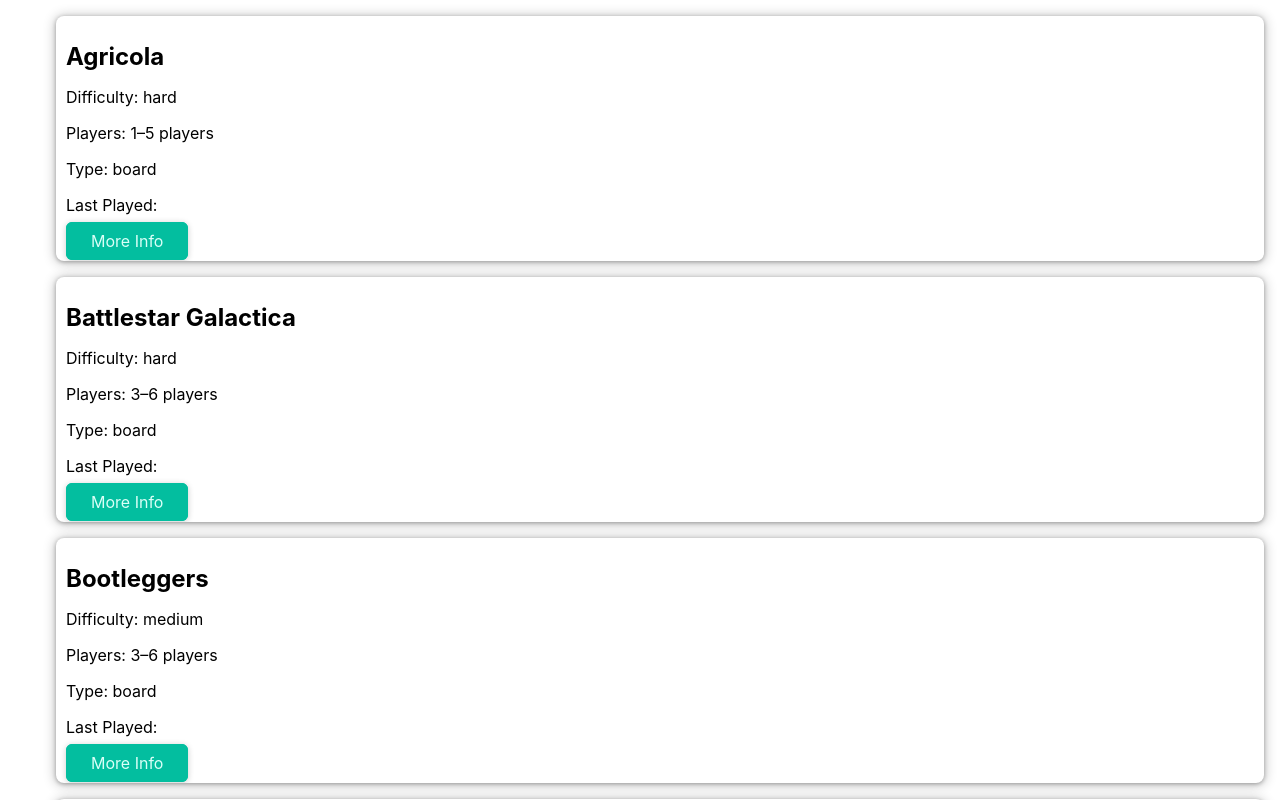
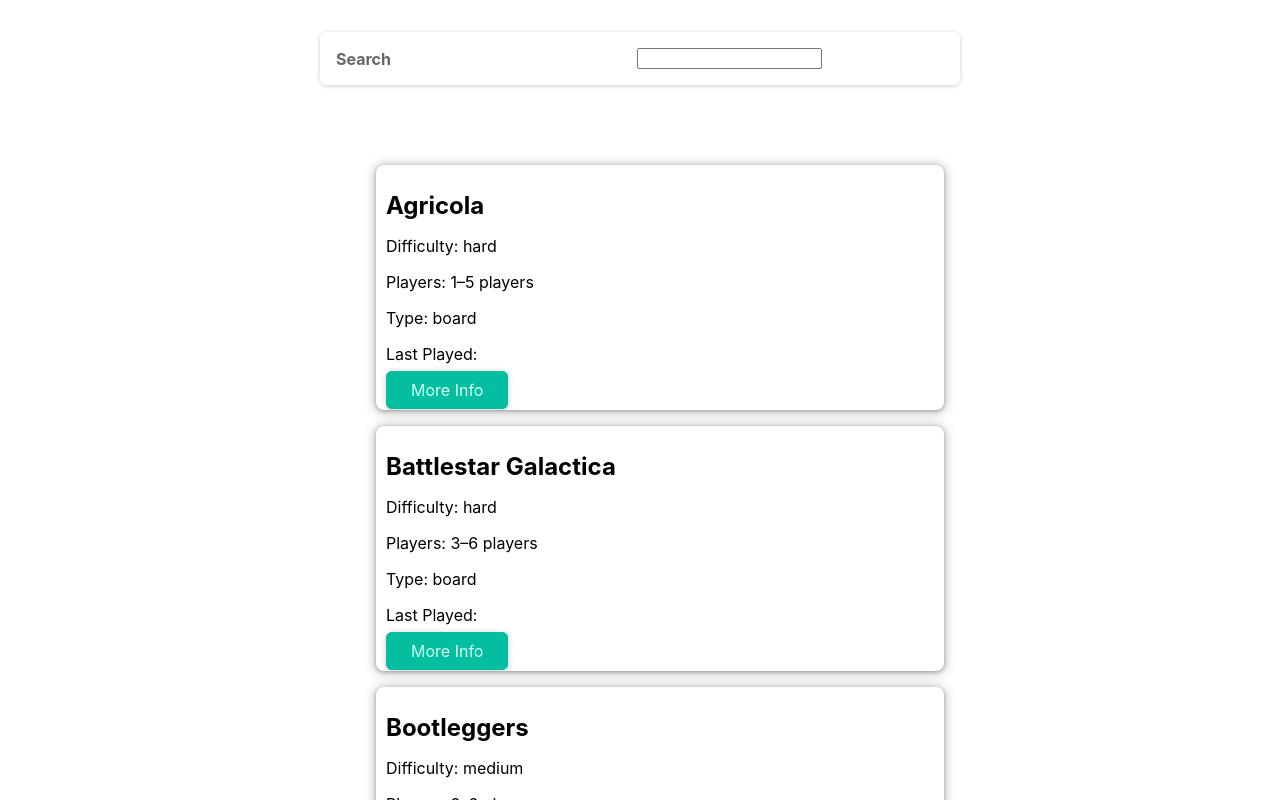
Before and after one commit to TheDoctorWhom/BoardGameNext, a Next.js app: page / in a window 1280 px wide. Shown: the top 800 px of the page. Built offline with nearby package versions, Linux system fonts and the light colour scheme.

Commit message:
added search form non-functional

```diff
--- a/components/boargame-list.js
+++ b/components/boargame-list.js
@@ -17,7 +17,7 @@
 
 
     return (
-        <ul classeName={classes.list}>
+        <ul className={classes.list}>
             {boardgames.map((boardgame) => (
                 <Boardgame
                     key={boardgame.title}
--- /dev/null
+++ b/components/search.js
@@ -0,0 +1,28 @@
+import classes from './search.module.css';
+import { useRef } from 'react';
+
+function Search(props){
+
+    const searchTextInputRef = useRef();
+
+    function submitHandler(event){
+        event.preventDefault();
+
+        const searchText = searchTextInputRef.current.value;
+
+        props.onSearch(searchText, props.data);
+    }
+
+    return(
+        <form className={classes.form}>
+            <div className={classes.controls}>
+                <div className={classes.control}>
+                    <label htmlFor='searchtext'>Search</label>
+                    <input type='text' id='searchtext' name='searchtext' ref={searchTextInputRef} />
+                </div>
+            </div>
+        </form>
+    );
+}
+
+export default Search;
--- /dev/null
+++ b/components/search.module.css
@@ -0,0 +1,70 @@
+.form {
+    margin: 2rem auto;
+    box-shadow: 0 1px 4px rgba(0,0,0,0.2);
+    padding: 1rem;
+    background-color: white;
+    border-radius: 6px;
+    width: 90%;
+    max-width: 40rem;
+    display: flex;
+    justify-content: space-between;
+    flex-direction: column;
+    gap: 1rem;
+  }
+
+  .controls {
+    width: 100%;
+    display: flex;
+    gap: 1rem;
+    flex-direction: column;
+  }
+
+  .control {
+    flex: 1;
+    display: flex;
+    gap: 1rem;
+    align-items: center;
+    justify-content: space-between;
+  }
+
+  .control label {
+    color:#666666;
+    font-weight: bold;
+  }
+
+  .control select {
+    font: inherit;
+    /* background-color: white; */
+    border-radius: 6px;
+    width: 70%;
+    padding: 0.25rem;
+  }
+
+  .form button {
+    width: 100%;
+    font: inherit;
+    padding: 0.25rem 0.5rem;
+    background-color: #03be9f;
+    border: 1px solid #03be9f;
+    color: #dafff7;
+    border-radius: 4px;
+  }
+
+  @media (min-width: 768px) {
+    .form {
+      flex-direction: row;
+    }
+
+    .controls {
+      width: 80%;
+      flex-direction: row;
+    }
+
+    .control select {
+      width: 100%;
+    }
+
+    .form button {
+      width: 20%;
+    }
+  }
--- a/json/boardgame-data.json
+++ b/json/boardgame-data.json
@@ -116,7 +116,7 @@
              "time": "30 min",
              "type": "board",
              "lastplayed": null,
-             "link": "https://boardgamegeek.com//boardgame/119890/agricola-all-creatures-big-and-small"
+             "link": "https://boardgamegeek.com/boardgame/119890/agricola-all-creatures-big-and-small"
           },
           {
              "title": "Cutthroat Caverns",
@@ -326,15 +326,6 @@
              "link": "https://boardgamegeek.com/boardgame/246784/cryptid"
           },
           {
-             "title": "Forbidden Island",
-             "difficulty": "medium",
-             "players": "2–4 players",
-             "time": "30 Min",
-             "type": "board",
-             "lastplayed": null,
-             "link": "https://boardgamegeek.com/boardgame/65244/forbidden-island"
-          },
-          {
              "title": "Galaxy Trucker",
              "difficulty": "medium",
              "players": "2–4  players",
@@ -494,7 +485,7 @@
              "time": "30 Min",
              "type": "board",
              "lastplayed": null,
-             "link": "https://https://boardgamegeek.com/boardgame/122298/morels"
+             "link": "https://boardgamegeek.com/boardgame/122298/morels"
           },
           {
              "title": "Munchkin Quest",
--- a/pages/index.js
+++ b/pages/index.js
@@ -3,10 +3,14 @@
 import styles from '../styles/Home.module.css'
 import BoardgameList from '../components/boargame-list';
 import useSWR from 'swr';
+import Search from '../components/search.js';
+import { useState } from "react";
 
 const fetcher = (url) => fetch(url).then((res) => res.json());
 
 export default function Home() {
+
+  const [boardgames, setBoardgames] = useState(0);
 
   const { data, error } = useSWR('/api/boardgame-data', fetcher);
 
@@ -18,10 +22,26 @@
 
   const boardgameData = JSON.parse(data);
 
-  // console.log(boardgameData.CATALOG);
+
+
+  function findEventHandler(searchTerm, data){
+      if (searchTerm && data){
+        const filteredData = data.map((boardgame) => {
+          if (boardgame.title.contains(searchTerm)){
+            return boardgame;
+          }
+        });
+        setBoardgames(filteredData);
+        console.log(filteredData);
+      }
+      else
+        setBoardgames(data);
+
+  }
 
   return (
     <div>
+      <Search onSearch={findEventHandler} data={boardgameData.CATALOG.GAME}/>
       <BoardgameList  boardgames={boardgameData.CATALOG.GAME}/>
     </div>
   );
```
